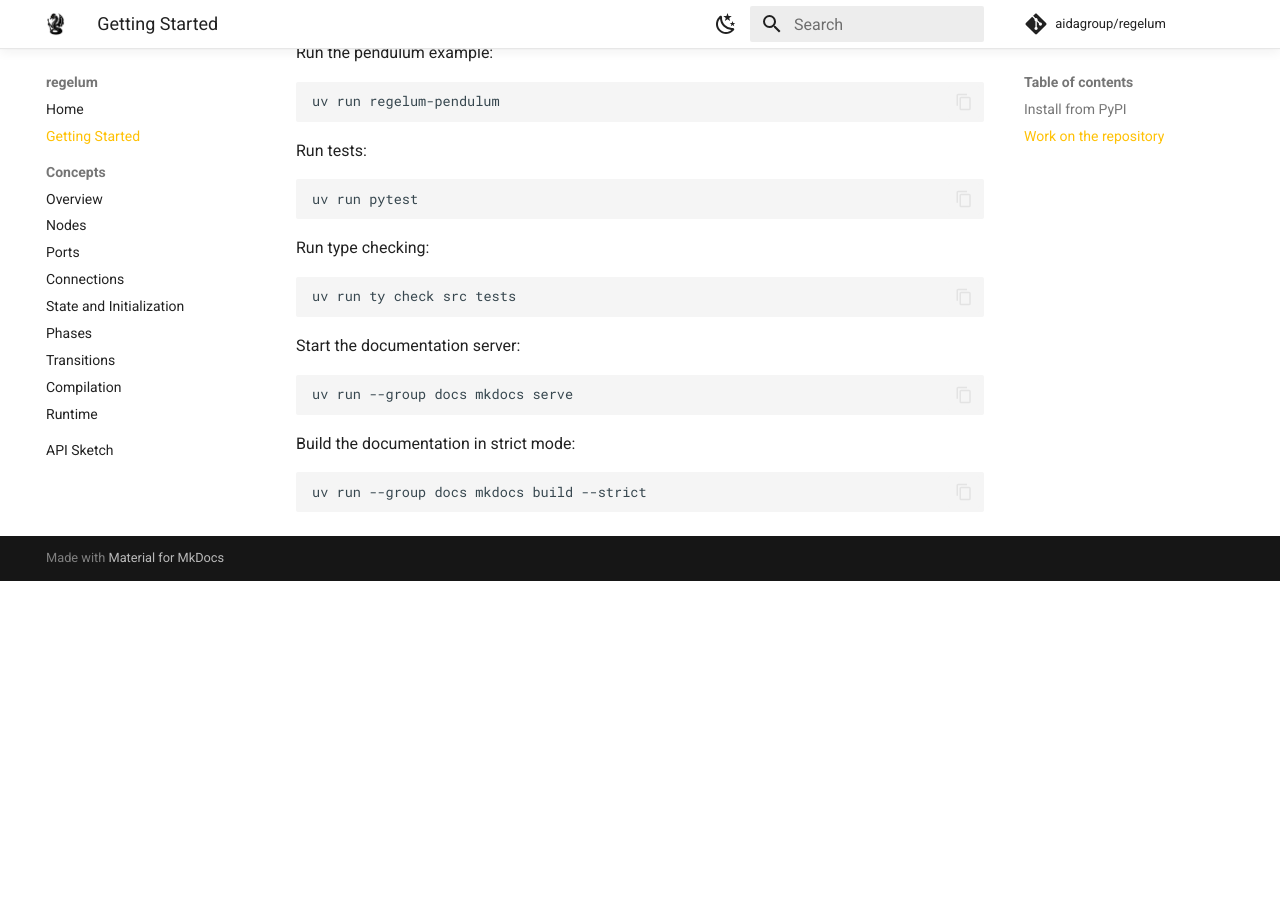
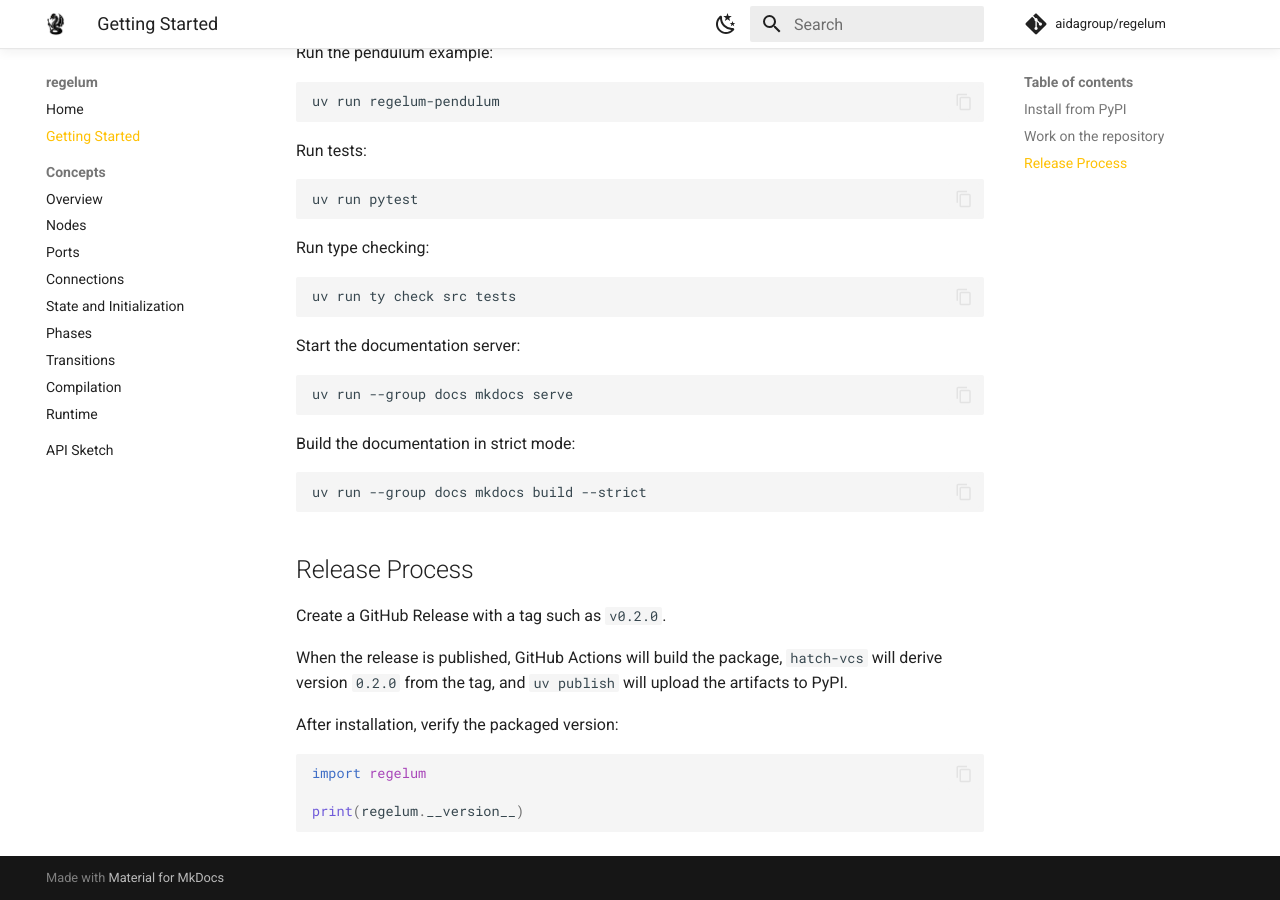
Before and after one commit to aidagroup/regelum, an MkDocs documentation site: the page built from docs/getting-started.md, in a window 1280 px wide and 900 px high, scrolled down 681 px. Built offline with MkDocs 1.6.1 and Material for MkDocs 9.7.7, drawn with Linux system fonts in a browser that asks for light colours; comment, search, counter and statistics services are not loaded; before the commit the page ends 1262 px from its top, so only the background shows below that.

````diff
--- a/docs/getting-started.md
+++ b/docs/getting-started.md
@@ -57,3 +57,19 @@ Build the documentation in strict mode:
 ```bash
 uv run --group docs mkdocs build --strict
 ```
+
+## Release Process
+
+Create a GitHub Release with a tag such as `v0.2.0`.
+
+When the release is published, GitHub Actions will build the package, `hatch-vcs`
+will derive version `0.2.0` from the tag, and `uv publish` will upload the
+artifacts to PyPI.
+
+After installation, verify the packaged version:
+
+```python
+import regelum
+
+print(regelum.__version__)
+```
--- a/src/regelum/__init__.py
+++ b/src/regelum/__init__.py
@@ -27,6 +27,11 @@ from regelum.core import (
     terminate,
 )
 
+try:
+    from ._version import __version__
+except ImportError:
+    __version__ = "0.0.0"
+
 __all__ = [
     "CompileError",
     "CompileIssue",
@@ -54,4 +59,5 @@ __all__ = [
     "connect",
     "port",
     "terminate",
+    "__version__",
 ]
````
Also changed, not shown: README.md (+18 -0 lines), pyproject.toml (+8 -2 lines), 3 other files.
